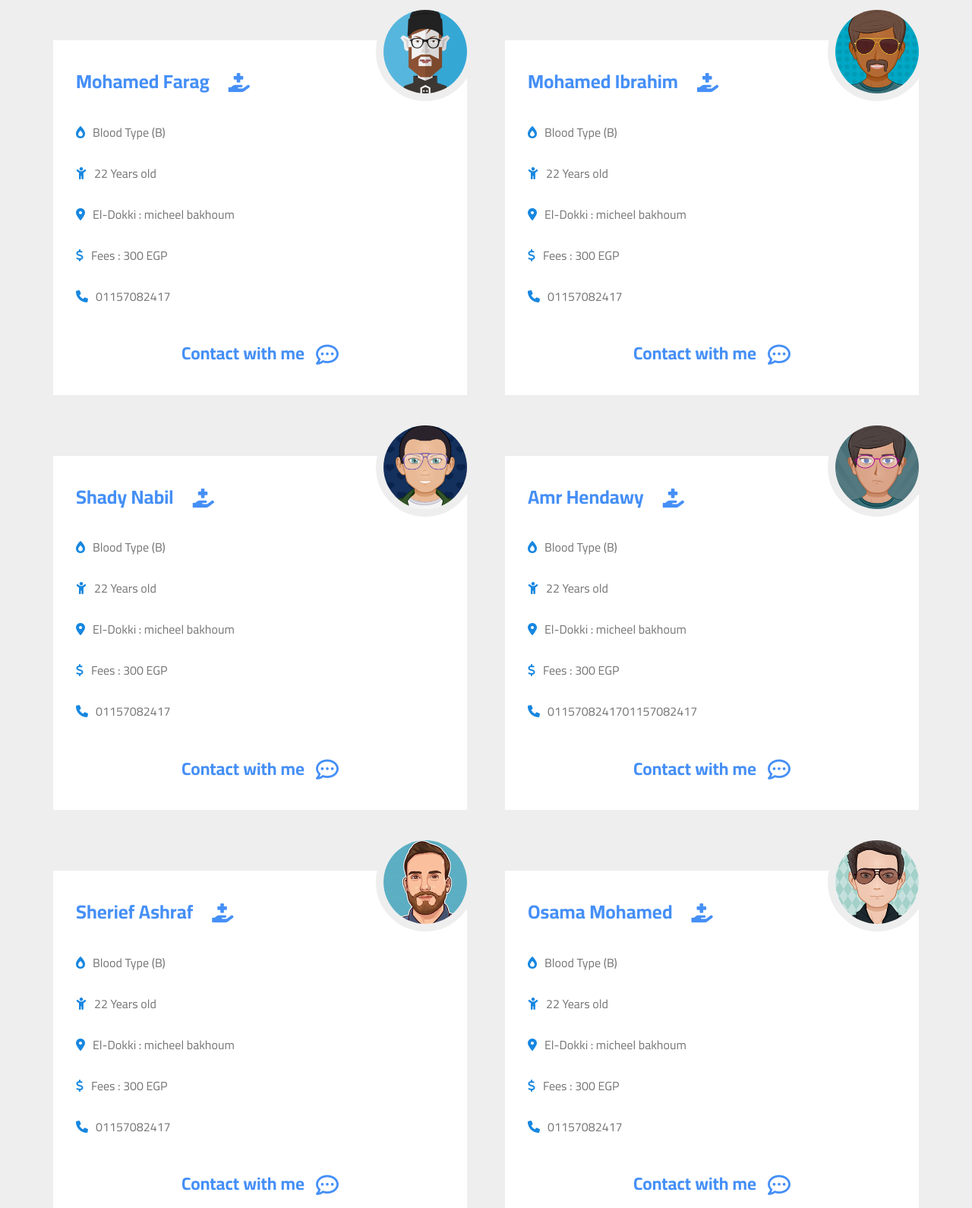
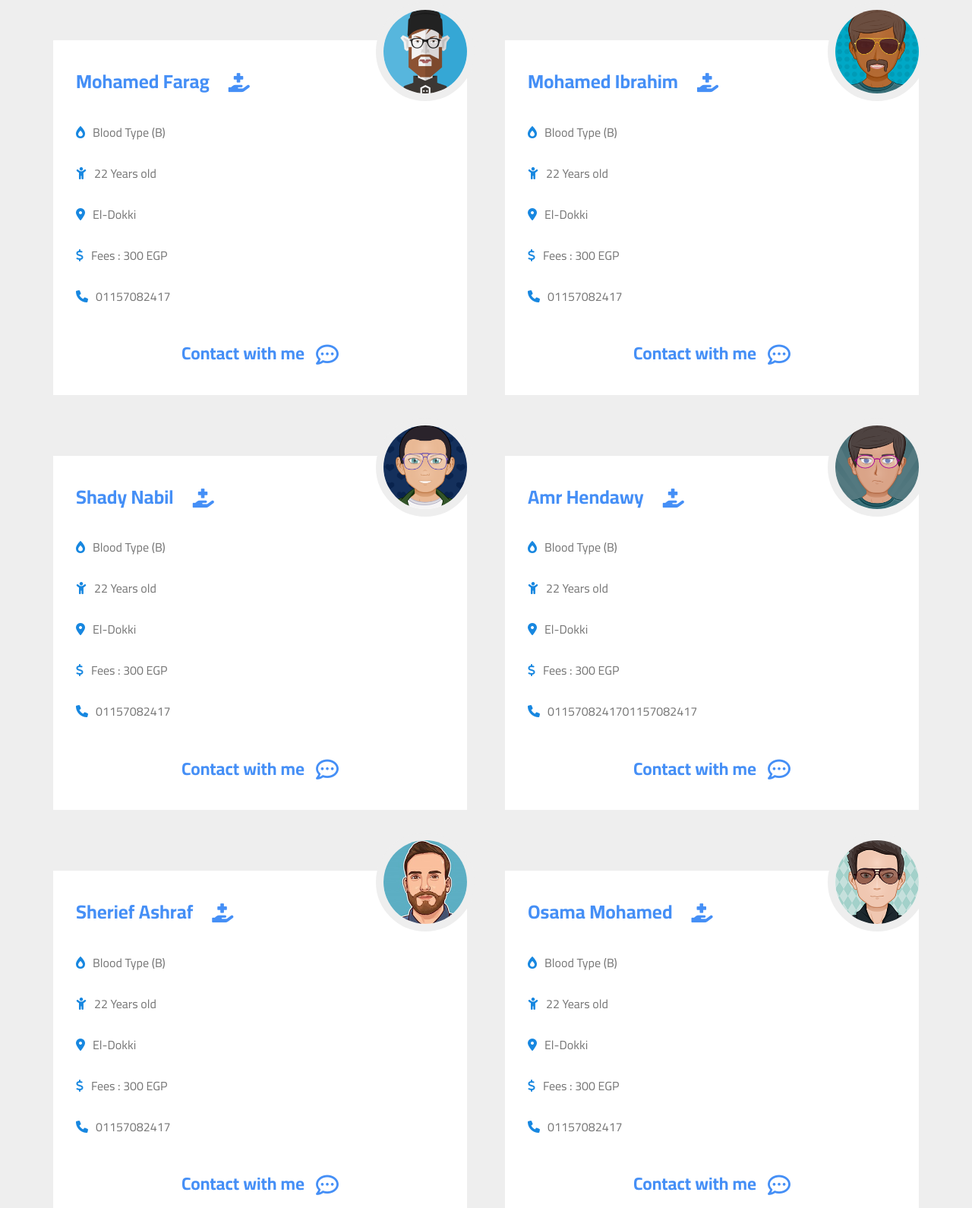
Before and after one commit to Ali8970/blood-donation, a plain HTML site: page index.html in a window 1280 px wide. Shown: the part 630-2220 px from the top of the page at 76% size. Drawn offline with Linux system fonts and the light colour scheme.

Commit message:
Add files via upload

```diff
--- a/index.html
+++ b/index.html
@@ -106,7 +106,7 @@
                     </li>
                     <li>
                         <i class='fas fa-map-marker-alt'></i>
-                        <p><span>El-Dokki : micheel bakhoum</span></p>
+                        <p><span>El-Dokki</span></p>
                     </li>
                     <li>
                         <i class="fa fa-dollar"></i>
@@ -142,7 +142,7 @@
                     </li>
                     <li>
                         <i class='fas fa-map-marker-alt'></i>
-                        <p><span>El-Dokki : micheel bakhoum</span></p>
+                        <p><span>El-Dokki</span></p>
                     </li>
                     <li>
                         <i class="fa fa-dollar"></i>
@@ -177,7 +177,7 @@
                     </li>
                     <li>
                         <i class='fas fa-map-marker-alt'></i>
-                        <p><span>El-Dokki : micheel bakhoum</span></p>
+                        <p><span>El-Dokki</span></p>
                     </li>
                     <li>
                         <i class="fa fa-dollar"></i>
@@ -212,7 +212,7 @@
                     </li>
                     <li>
                         <i class='fas fa-map-marker-alt'></i>
-                        <p><span>El-Dokki : micheel bakhoum</span></p>
+                        <p><span>El-Dokki</span></p>
                     </li>
                     <li>
                         <i class="fa fa-dollar"></i>
@@ -247,7 +247,7 @@
                     </li>
                     <li>
                         <i class='fas fa-map-marker-alt'></i>
-                        <p><span>El-Dokki : micheel bakhoum</span></p>
+                        <p><span>El-Dokki</span></p>
                     </li>
                     <li>
                         <i class="fa fa-dollar"></i>
@@ -282,7 +282,7 @@
                     </li>
                     <li>
                         <i class='fas fa-map-marker-alt'></i>
-                        <p><span>El-Dokki : micheel bakhoum</span></p>
+                        <p><span>El-Dokki</span></p>
                     </li>
                     <li>
                         <i class="fa fa-dollar"></i>
```
